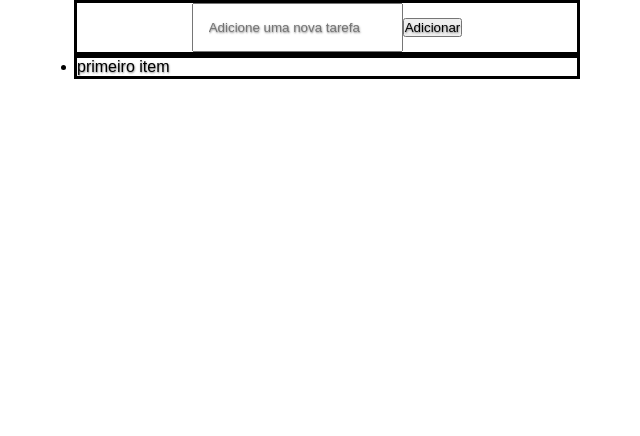
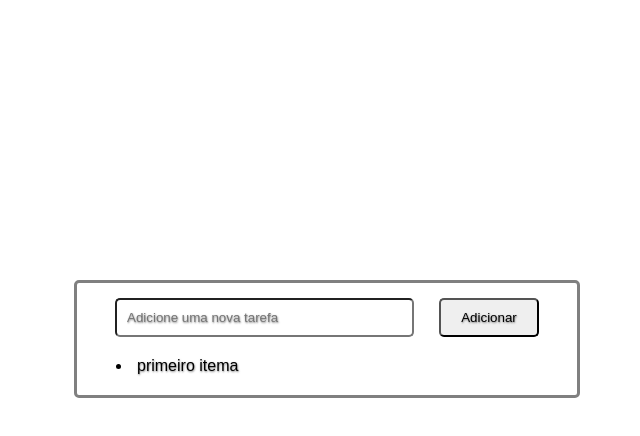
Before and after one commit to pxrplx05/sla, a plain HTML site: page to do list.html in a window 1280 px wide. Shown: the whole page, without its empty margins (46-686 px from the left). Drawn offline with Linux system fonts and the light colour scheme.

Commit message:
atualizado

```diff
--- a/to do list.html
+++ b/to do list.html
@@ -13,9 +13,10 @@
         </div>
             <div class="tarefas">
                 <ul>
-                    <li>primeiro item</li>
+                    <li>primeiro itema</li>
                 </ul>
             </div>
     </div>
+    <script src="to do.js"></script>
 </body>
 </html>
--- a/to do.css
+++ b/to do.css
@@ -9,24 +9,48 @@
 .tudo{
     position: absolute;
     left: 15vh;
+    border-radius: 5px;
+    border: solid;
+    border-color: gray;
+    top: 35vh;
+    width: 500px;
 }
 
 .cima{
     display: flex;
     flex-direction: row;
-    border: solid;
     width: 500px;
     justify-content: center;
     align-items: center;
+    gap: 25px;
+    margin-top: 15px;
+    margin-right: 15px;
 }
 
 .tarefas{
     display: flex;
     flex-direction: column;
-    border: solid;
     width: 500px;
 }
 
-input{
+ul{
+    margin-left: 40px;
     padding: 15px;
 }
+
+li{
+    padding: 5px;
+    border-radius: 5px;
+}
+
+input{
+    padding: 10px;
+    width: 275px;
+    border-radius: 5px;
+}
+
+button{
+    padding: 10px;
+    width: 100px;
+    border-radius: 5px;
+}
```
